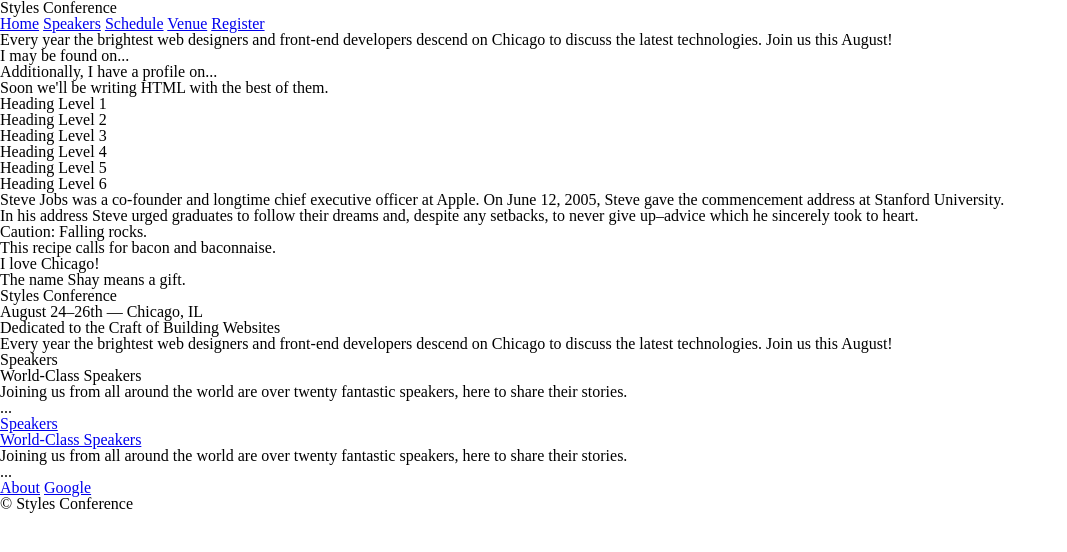
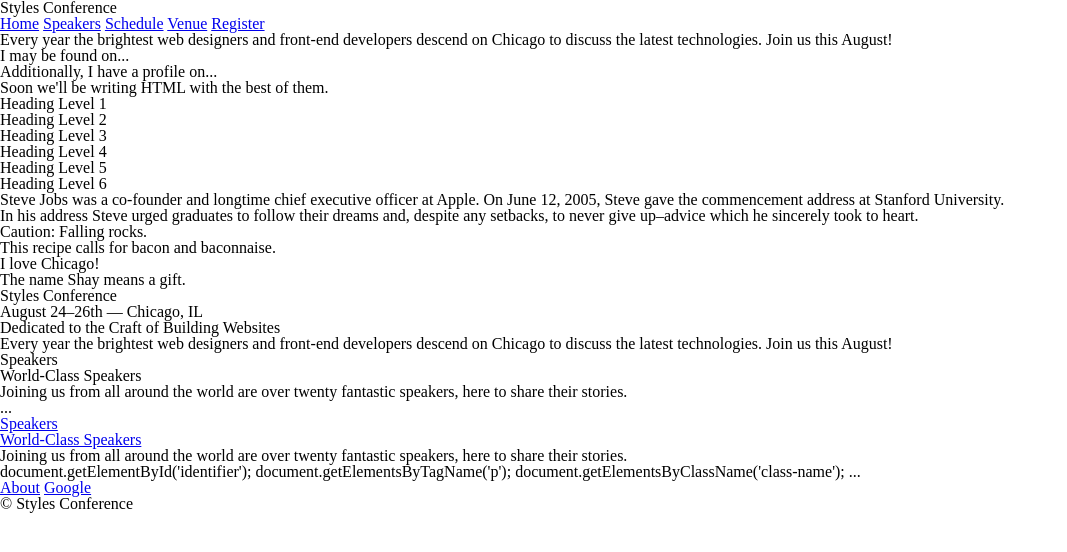
Before and after one commit to Su0112/lhl-the-browser, a plain HTML site: page index.html in a window 1280 px wide. Shown: the whole page, without its empty margins (0-1067 px from the left). Drawn offline with Linux system fonts and the light colour scheme.

Commit message:
added DOM codes

```diff
--- a/index.html
+++ b/index.html
@@ -93,7 +93,9 @@
         </p>
       </section>
 
-      ...
+      <!--Accessing the DOM-->
+      document.getElementById('identifier'); document.getElementsByTagName('p');
+      document.getElementsByClassName('class-name'); ...
     </section>
 
     <!-- Relative Path -->
```
